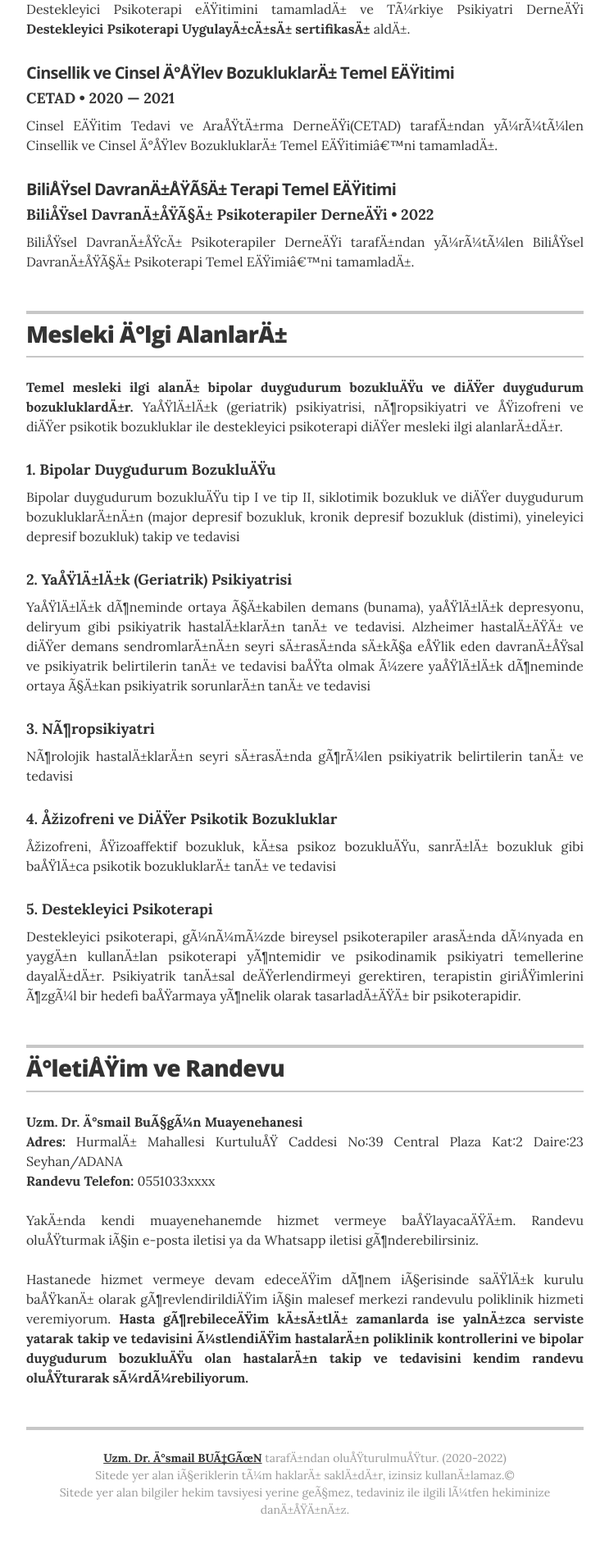
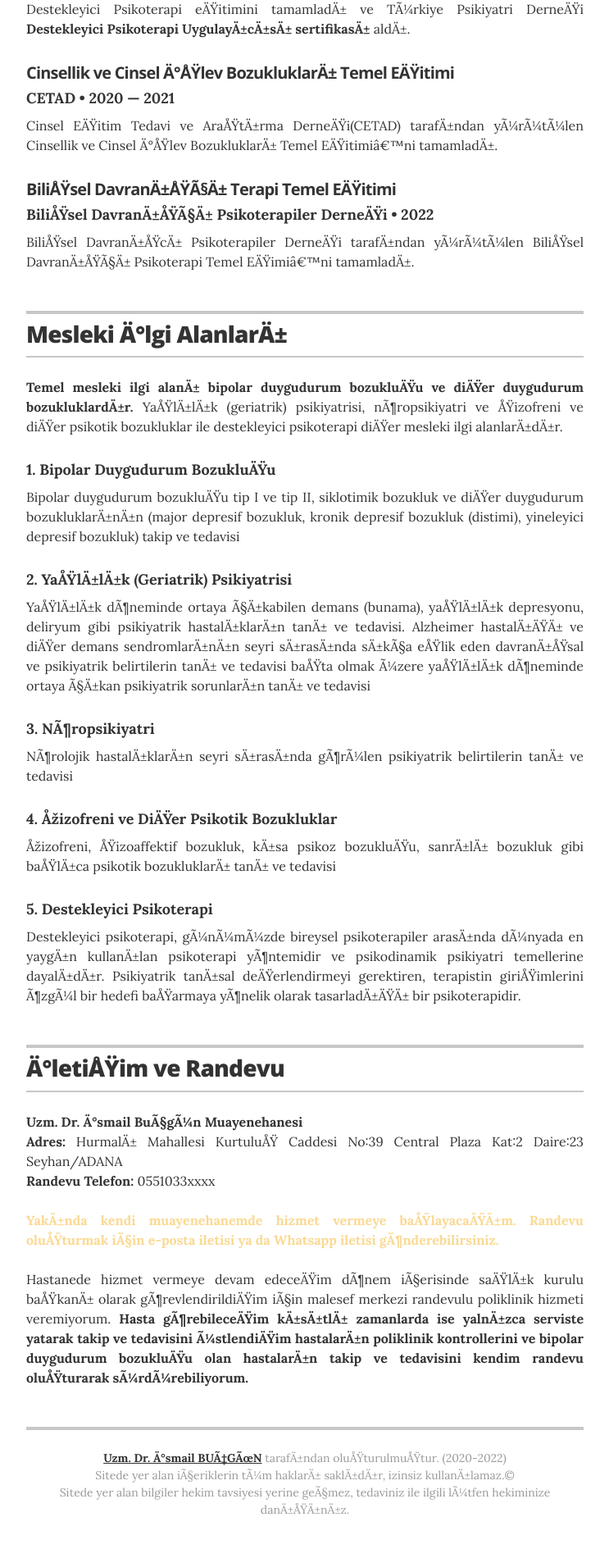
Before and after one commit to ibucgun/ibucgun.github.io, a Jekyll site: the page built from index.html, in a window 1280 px wide. Shown: the part 1882-3782 px from the top of the page at 82% size, without its empty margins (268-1011 px from the left). Built offline with Jekyll 4.4.1, drawn with Linux system fonts in a browser that asks for light colours.

Commit message:
Update resume.html

```diff
--- a/_layouts/resume.html
+++ b/_layouts/resume.html
@@ -134,7 +134,7 @@
 		  <b>Adres:</b> Hurmalı Mahallesi Kurtuluş Caddesi No:39 Central Plaza Kat:2 Daire:23 Seyhan/ADANA<br>
 		  <b>Randevu Telefon:</b> 0551033xxxx<br><br>
 
-		  Yakında kendi muayenehanemde hizmet vermeye başlayacağım. Randevu oluşturmak için e-posta iletisi ya da Whatsapp iletisi gönderebilirsiniz.
+		  <b style="color:#FAD992">Yakında kendi muayenehanemde hizmet vermeye başlayacağım. Randevu oluşturmak için e-posta iletisi ya da Whatsapp iletisi gönderebilirsiniz.</b>
 		  <br><br>
 		  Hastanede hizmet vermeye devam edeceğim dönem içerisinde sağlık kurulu başkanı olarak görevlendirildiğim için malesef merkezi randevulu poliklinik hizmeti veremiyorum. <b>Hasta görebileceğim kısıtlı zamanlarda ise yalnızca serviste yatarak takip ve tedavisini üstlendiğim hastaların poliklinik kontrollerini ve bipolar duygudurum bozukluğu olan hastaların takip ve tedavisini kendim randevu oluşturarak sürdürebiliyorum.</b>
 		  </p>
```
